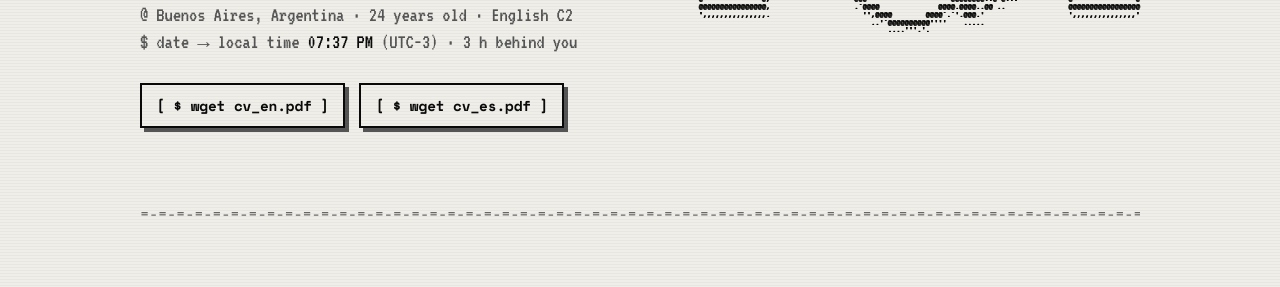
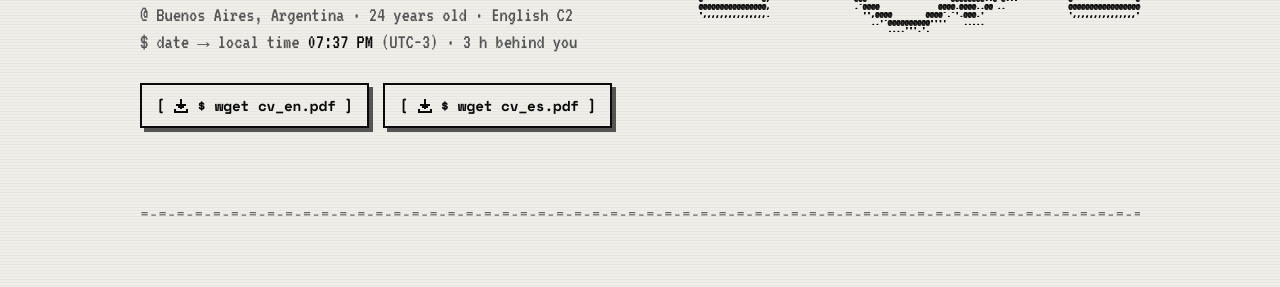
Before and after one commit to bautistaquereda/portfolio, a plain HTML site: page index.html in a window 1280 px wide. Shown: the part 489-776 px from the top of the page. Drawn offline with nearby package versions, Linux system fonts and the light colour scheme; a web font is replaced by a local one.

Commit message:
Íconos descarga CV

```diff
--- a/index.html
+++ b/index.html
@@ -166,8 +166,8 @@
         <p class="hero__clock" aria-live="off">$ date <span class="hero__clock-arrow">&rarr;</span> <span data-i18n="hero.clockLabel">local time</span> <time id="clock-time">--:--</time> <span class="hero__clock-tz">(UTC&minus;3)</span><span id="clock-diff"></span></p>
         <div class="hero__cta">
           <!-- ✏️ CVs: cv/Bautista-Quereda-BackendDev-CV-ENG.pdf / -ESP.pdf -->
-          <a class="btn btn--cmd btn--cv" data-cv-lang="en" href="cv/Bautista-Quereda-BackendDev-CV-ENG.pdf" download type="application/pdf" data-i18n-title="hero.cvTitleEn">$ wget cv_en.pdf</a>
-          <a class="btn btn--cmd btn--cv" data-cv-lang="es" href="cv/Bautista-Quereda-BackendDev-CV-ESP.pdf" download type="application/pdf" data-i18n-title="hero.cvTitleEs">$ wget cv_es.pdf</a>
+          <a class="btn btn--cmd btn--cv" data-cv-lang="en" href="cv/Bautista-Quereda-BackendDev-CV-ENG.pdf" download type="application/pdf" data-i18n-title="hero.cvTitleEn"><svg class="btn__icon" viewBox="0 0 16 16" width="16" height="16" shape-rendering="crispEdges" aria-hidden="true"><rect x="7" y="1" width="2" height="7"/><rect x="3" y="6" width="10" height="2"/><rect x="5" y="8" width="6" height="2"/><rect x="7" y="10" width="2" height="1"/><rect x="1" y="11" width="2" height="4"/><rect x="13" y="11" width="2" height="4"/><rect x="1" y="13" width="14" height="2"/></svg>$ wget cv_en.pdf</a>
+          <a class="btn btn--cmd btn--cv" data-cv-lang="es" href="cv/Bautista-Quereda-BackendDev-CV-ESP.pdf" download type="application/pdf" data-i18n-title="hero.cvTitleEs"><svg class="btn__icon" viewBox="0 0 16 16" width="16" height="16" shape-rendering="crispEdges" aria-hidden="true"><rect x="7" y="1" width="2" height="7"/><rect x="3" y="6" width="10" height="2"/><rect x="5" y="8" width="6" height="2"/><rect x="7" y="10" width="2" height="1"/><rect x="1" y="11" width="2" height="4"/><rect x="13" y="11" width="2" height="4"/><rect x="1" y="13" width="14" height="2"/></svg>$ wget cv_es.pdf</a>
         </div>
       </div>
 
--- a/styles.css
+++ b/styles.css
@@ -290,6 +290,7 @@ a { color: inherit; text-decoration: none; }
 /* CV buttons: same color as the page (black at night, white by day); invert only on hover/focus */
 .btn--cv { background: var(--bg); color: var(--fg); }
 .btn--cv:hover, .btn--cv:focus-visible { background: var(--fg); color: var(--bg); }
+.btn__icon { display: inline-block; width: 16px; height: 16px; margin-right: 8px; vertical-align: -3px; fill: currentColor; }
 
 /* =========================================================
    TERMINAL WINDOW BAR (snake.exe)
```
